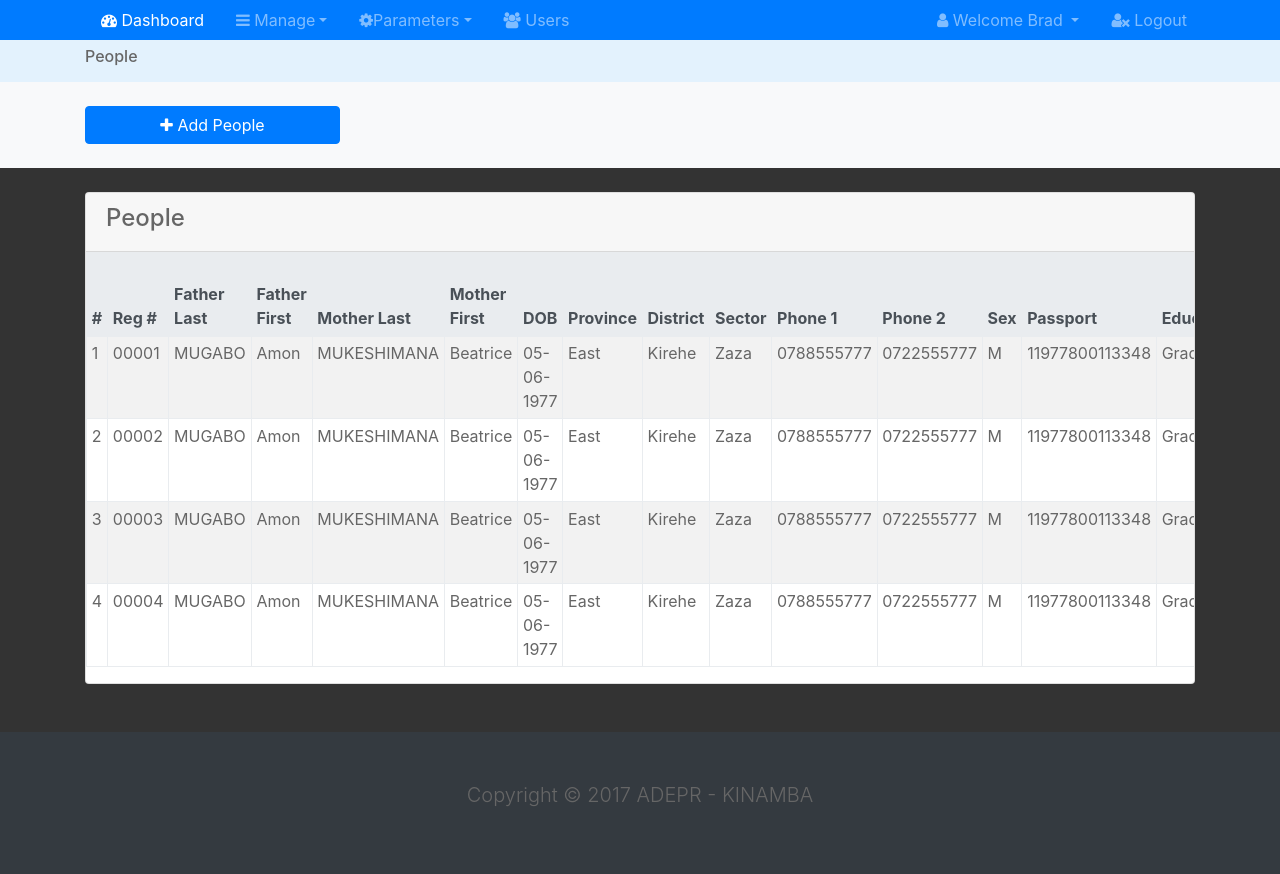
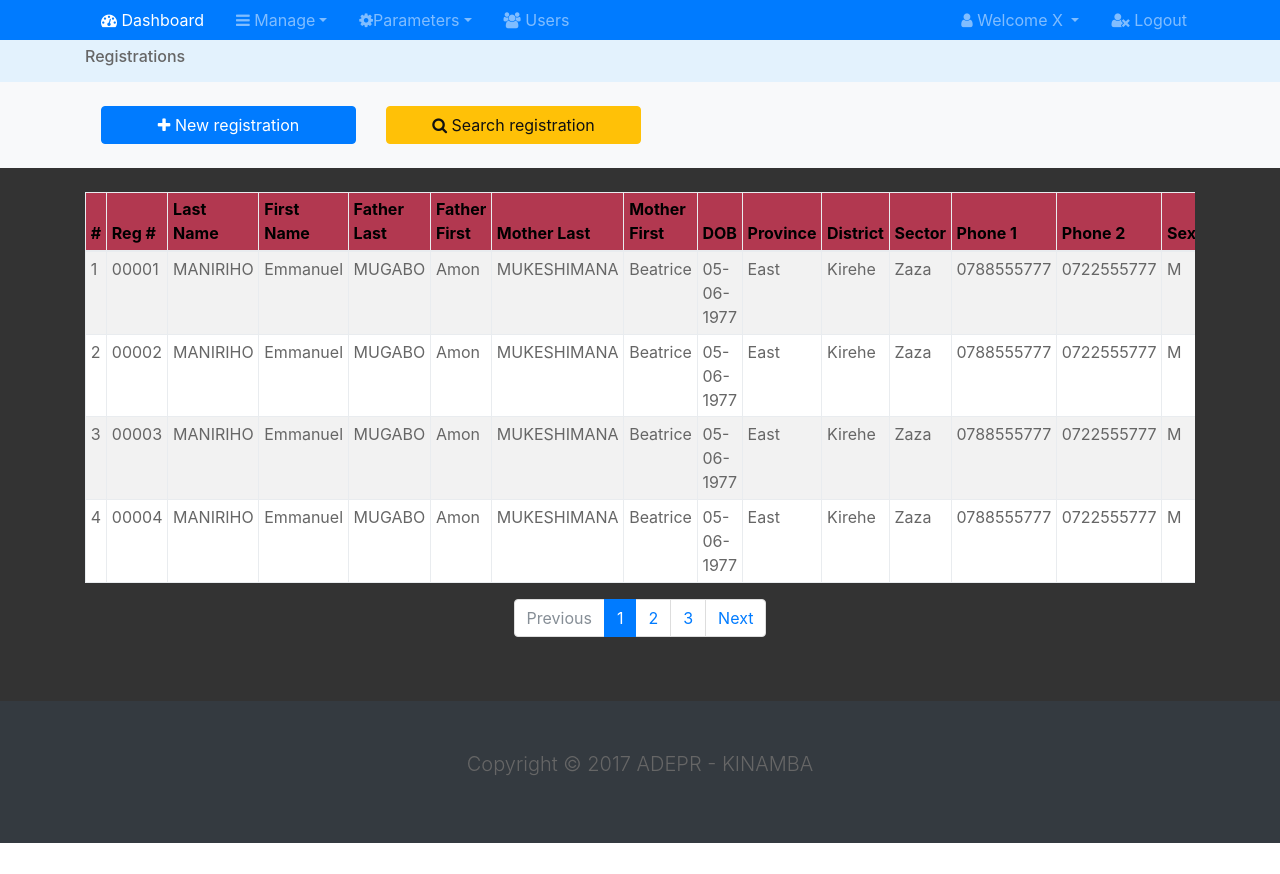
Before and after one commit to innha/kinamba, a PHP site: page /src/manage/people.html in a window 1280 px wide. After the commit the page ends 843 px from the top, so only its background shows below. Run offline with PHP 8.4, Linux system fonts and the light colour scheme; some libraries are stand-ins or nearby versions.

Commit message:
Made lots of modifications

```diff
--- a/src/categories.html
+++ b/src/categories.html
@@ -35,7 +35,7 @@
       <ul class="navbar-nav ml-auto">
         <li class="nav-item dropdown mr-3">
           <a href="#" class="nav-link dropdown-toggle" data-toggle="dropdown">
-            <i class="fa fa-user"></i> Welcome Brad
+            <i class="fa fa-user"></i> Welcome X
           </a>
           <div class="dropdown-menu">
             <a href="profile.html" class="dropdown-item">
--- a/src/css/style.css
+++ b/src/css/style.css
@@ -43,6 +43,13 @@ body {
   border-radius: 5px;
   font-size: 30px; }
 
+#people-table {
+  background-color: #fff; }
+
+#people-table th {
+  background-color: #b23850;
+  color: #000; }
+
 .scrollx {
   overflow-x: scroll; }
 
--- a/src/dashboard0.html
+++ b/src/dashboard0.html
@@ -62,7 +62,7 @@
       <ul class="navbar-nav ml-auto">
         <li class="nav-item dropdown mr-3">
           <a href="#" class="nav-link dropdown-toggle" data-toggle="dropdown">
-            <i class="fa fa-user"></i> Welcome Brad
+            <i class="fa fa-user"></i> Welcome X
           </a>
           <div class="dropdown-menu">
             <a href="profile.html" class="dropdown-item">
--- a/src/details.html
+++ b/src/details.html
@@ -35,7 +35,7 @@
       <ul class="navbar-nav ml-auto">
         <li class="nav-item dropdown mr-3">
           <a href="#" class="nav-link dropdown-toggle" data-toggle="dropdown">
-            <i class="fa fa-user"></i> Welcome Brad
+            <i class="fa fa-user"></i> Welcome X
           </a>
           <div class="dropdown-menu">
             <a href="profile.html" class="dropdown-item">
--- a/src/manage/people.html
+++ b/src/manage/people.html
@@ -25,26 +25,29 @@
         <li class="nav-item dropdown px-2">
           <a href="../dashboard.html" class="nav-link dropdown-toggle" data-toggle="dropdown"><i class="fa fa-navicon"></i> Manage</a>
           <div class="dropdown-menu">
-            <a href="people.html" class="dropdown-item">Registration</a>
+            <a href="../manage/people.html" class="dropdown-item">Registrations</a>
+            <a href="../services/newcomer.html" class="dropdown-item">New Comers</a>
+            <a href="../services/elsewhere.html" class="dropdown-item">From Elsewhere</a>
             <a href="../services/baptism.html" class="dropdown-item">Baptism</a>
-            <a href="../services/lDevelopmenteracy.html" class="dropdown-item">LDevelopmenteracy</a>
+            <a href="../services/literacy.html" class="dropdown-item">Literacy</a>
             <a href="../services/suspensions.html" class="dropdown-item">Suspension</a>
             <a href="../services/bridals.html" class="dropdown-item">Bridal</a>
             <a href="../services/prayers.html" class="dropdown-item">Prayers</a>
             <a href="../services/preaching.html" class="dropdown-item">Preaching</a>
             <a href="../services/choirs.html" class="dropdown-item">Choirs</a>
             <a href="../services/recommendations" class="dropdown-item">Recommendations</a>
+            <a href="../services/burial.html" class="dropdown-item">Burials</a>
           </div>
         </li>
         <li class="nav-item dropdown px-2">
           <a href="../parameters/index.html" class="nav-link dropdown-toggle" data-toggle="dropdown"><i class="fa fa-gear"></i>Parameters</a>
           <div class="dropdown-menu">
-            <a href="../parameters/types.html" class="dropdown-item">Member Type</a>
-            <a href="../parameters/roles.html" class="dropdown-item">Member Role</a>
+            <a href="../parameters/types.html" class="dropdown-item">Type</a>
+            <a href="../parameters/roles.html" class="dropdown-item">Role</a>
             <a href="../parameters/services.html" class="dropdown-item">Services</a>
             <a href="../parameters/commissions.html" class="dropdown-item">Commissions</a>
             <a href="../parameters/choirs.html" class="dropdown-item">Choirs</a>
-            <a href="../parameters/education.html" class="dropdown-item">Education Levels</a>
+            <a href="../parameters/education.html" class="dropdown-item">Education</a>
             <a href="../parameters/zones.html" class="dropdown-item">Zones</a>
             <a href="../parameters/chapelles.html" class="dropdown-item">Chapelles</a>
             <a href="../parameters/villages.html" class="dropdown-item">Villages</a>
@@ -63,7 +66,7 @@
       <ul class="navbar-nav ml-auto">
         <li class="nav-item dropdown mr-3">
           <a href="#" class="nav-link dropdown-toggle" data-toggle="dropdown">
-            <i class="fa fa-user"></i> Welcome Brad
+            <i class="fa fa-user"></i> Welcome X
           </a>
           <div class="dropdown-menu">
             <a href="../profile.html" class="dropdown-item">
@@ -88,7 +91,7 @@
   <div class="container">
     <div class="row">
       <div class="col-md-6">
-        <h6>People</h6>
+        <h6>Registrations</h6>
       </div>
     </div>
   </div>
@@ -98,9 +101,14 @@
 <section id="action" class="py-4 mb-4 bg-light">
   <div class="container">
     <div class="row">
-      <div class="col-md-3">
+      <div class="col-md-3 ml-3">
         <a href="#" class="btn btn-primary btn-block" data-toggle="modal" data-target="#addPeopleModal">
-          <i class="fa fa-plus"></i> Add People
+          <i class="fa fa-plus"></i> New registration
+        </a>
+      </div>
+      <div class="col-md-3 mr-3">
+        <a href="#" class="btn btn-warning btn-block" data-toggle="modal" data-target="#searchPeopleModal">
+          <i class="fa fa-search"></i> Search registration
         </a>
       </div>
     </div>
@@ -112,17 +120,14 @@
   <div class="container">
     <div class="row">
       <div class="col">
-        <div class="card">
-          <div class="card-header">
-            <h4>People</h4>
-          </div>
           <div class="scrollx">
-            <table class="table table-striped table-hover table-sm table-bordered">
+            <table class="table table-striped table-hover table-sm table-bordered"  id="people-table">
               <thead class="thead-default">
-                <tr>
                 <tr>
                   <th>#</th>
                   <th>Reg #</th>
+                  <th>Last Name</th>
+                  <th>First Name</th>
                   <th>Father Last</th>
                   <th>Father First</th>
                   <th>Mother Last</th>
@@ -137,7 +142,7 @@
                   <th>Passport</th>
                   <th>Education</th>
                   <th>School</th>
-                    <th>MarDevelopmental Status</th>
+                  <th>Marital Status</th>
                   <th>Email</th>
                   <th>Res. Province</th>
                   <th>Res. District</th>
@@ -164,12 +169,13 @@
                   <th>Notes</th>
                   <th colspan="2">Ops</th>
                 </tr>
-                </tr>
               </thead>
               <tbody>
                 <tr>
                   <td scope="row">1</td>
                   <td>00001</td>
+                  <td>MANIRIHO</td>
+                  <td>Emmanuel</td>
                   <td>MUGABO</td>
                   <td>Amon</td>
                   <td>MUKESHIMANA</td>
@@ -219,6 +225,8 @@
                 <tr>
                   <td scope="row">2</td>
                   <td>00002</td>
+                  <td>MANIRIHO</td>
+                  <td>Emmanuel</td>
                   <td>MUGABO</td>
                   <td>Amon</td>
                   <td>MUKESHIMANA</td>
@@ -268,6 +276,8 @@
                 <tr>
                   <td scope="row">3</td>
                   <td>00003</td>
+                  <td>MANIRIHO</td>
+                  <td>Emmanuel</td>
                   <td>MUGABO</td>
                   <td>Amon</td>
                   <td>MUKESHIMANA</td>
@@ -317,6 +327,8 @@
                 <tr>
                   <td scope="row">4</td>
                   <td>00004</td>
+                  <td>MANIRIHO</td>
+                  <td>Emmanuel</td>
                   <td>MUGABO</td>
                   <td>Amon</td>
                   <td>MUKESHIMANA</td>
@@ -365,8 +377,17 @@
                 </tr>
               </tbody>
             </table>
+            <nav>
+            <ul class="pagination justify-content-center">
+                <li class="page-item disabled"><a class="page-link" href="#">Previous</a></li>
+                <li class="page-item active"><a class="page-link" href="#">1</a></li>
+                <li class="page-item"><a class="page-link" href="#">2</a></li>
+                <li class="page-item"><a class="page-link" href="#">3</a></li>
+                <li class="page-item"><a class="page-link" href="#">Next</a></li>
+            </ul>
+          </nav>
           </div>
-        </div>
+        <!-- </div> -->
       </div>
     </div>
     </div>
@@ -388,12 +409,20 @@
   <div class="modal-dialog modal-lg">
     <div class="modal-content">
       <div class="modal-header bg-primary text-whDevelopmente">
-        <h5 class="modal-title">Add People</h5>
+        <h5 class="modal-title">New Registration</h5>
         <button class="close" data-dismis="modal"><span>&times;</span></button>
       </div>
       <div class="modal-body">
         <div>
           <form>
+            <div class="form-group">
+              <label for="lName">Last Name</label>
+              <input type="text" class="form-control">
+            </div>
+            <div class="form-group">
+              <label for="fName">First Name</label>
+              <input type="text" class="form-control">
+            </div>
             <div class="form-group">
               <label for="fLName">Father's Lastname</label>
               <input type="text" class="form-control">
@@ -558,6 +587,29 @@
               </select>
             </div>
             <div class="form-group">
+              <label for="employer">Email</label>
+              <input type="text" class="form-control">
+            </div>
+            <div class="form-group">
+              <label for="service">Service</label>
+              <select class="form-control">
+                <option value="1">Registration</option>
+                <option value="2">New Comers</option>
+                <option value="3">From Elsewhere</option>
+                <option value="4">Baptism</option>
+                <option value="5">Literacy</option>
+                <option value="6">Preach</option>
+                <option value="7">Suspension</option>
+                <option value="8">Repenting</option>
+                <option value="9">Bridal</option>
+                <option value="10">Marriage</option>
+                <option value="11">Prayers</option>
+                <option value="12">Burial</option>
+                <option value="13">Recommendations</option>
+                <option value="14">Choirs</option>
+              </select>
+            </div>
+            <div class="form-group">
               House Owner ?
               <label>
                 <input type="radio" name="houseOwner" id="isHouseOwner" autocomplete="off" checked> Yes
@@ -568,10 +620,6 @@
             </div>
             <div class="form-group">
               <label for="job">Job</label>
-              <input type="text" class="form-control">
-            </div>
-            <div class="form-group">
-              <label for="employer">Email</label>
               <input type="text" class="form-control">
             </div>
             <div class="form-group">
@@ -648,23 +696,6 @@
               </label>
             </div>
             <div class="form-group">
-              <label for="service">Service</label>
-              <select class="form-control">
-                <option value="1">Preach</option>
-                <option value="2">Baptism</option>
-                <option value="3">Literacy</option>
-                <option value="4">Registration</option>
-                <option value="5">Suspension</option>
-                <option value="6">Repenting</option>
-                <option value="7">Bridal</option>
-                <option value="8">Marriage</option>
-                <option value="9">Prayers</option>
-                <option value="10">Burial</option>
-                <option value="11">Recommendations</option>
-                <option value="12">Choirs</option>
-              </select>
-            </div>
-            <div class="form-group">
               <label for="commission">Commission</label>
               <select class="form-control">
                 <option value="1">Reception</option>
@@ -707,6 +738,192 @@
       <div class="modal-footer">
         <button class="btn btn-secondary">Close</button>
         <button class="btn btn-primary">Save</button>
+      </div>
+    </div>
+  </div>
+</div>
+
+<!-- SEARCH PEOPLE MODAL -->
+<div class="modal fade" id="searchPeopleModal">
+  <div class="modal-dialog modal-lg">
+    <div class="modal-content">
+      <div class="modal-header bg-warning text-white">
+        <h5 class="modal-title">Search Registration</h5>
+        <button class="close" data-dismis="modal"><span>&times;</span></button>
+      </div>
+      <div class="modal-body">
+        <div>
+          <form>
+            <div class="form-group">
+              <label for="lName">Last Name</label>
+              <input type="text" class="form-control">
+            </div>
+            <div class="form-group">
+              <label for="fName">First Name</label>
+              <input type="text" class="form-control">
+            </div>
+            <div class="form-group">
+              <label for="fLName">Father's Lastname</label>
+              <input type="text" class="form-control">
+            </div>
+            <div class="form-group">
+              <label for="fFName">Father's Firstname</label>
+              <input type="text" class="form-control">
+            </div>
+            <div class="form-group">
+              <label for="mLName">Mother's Lastname</label>
+              <input type="text" class="form-control">
+            </div>
+            <div class="form-group">
+              <label for="mFName">Mother's Firstname</label>
+              <input type="text" class="form-control">
+            </div>
+            <div class="form-group">
+              <label for="dob">Date of Birth</label>
+              <input type="date" class="form-control">
+            </div>
+            <div class="form-group">
+              <label for="bProvince">Birth Province</label>
+              <select class="form-control">
+                <option value="1">Kigali</option>
+                <option value="2">East</option>
+                <option value="3">West</option>
+                <option value="4">South</option>
+                <option value="5">North</option>
+              </select>
+            </div>
+            <div class="form-group">
+              <label for="bDistrict">Birth District</label>
+              <select class="form-control">
+                <option value="1">Nyarugenge</option>
+                <option value="2">Gasabo</option>
+                <option value="3">Kicukiro</option>
+                <option value="4">Ngoma</option>
+                <option value="5">Muhanga</option>
+                <option value="6">Gicumbi</option>
+                <option value="7">Karongi</option>
+              </select>
+            </div>
+            <div class="form-group">
+              <label for="bSector">Birth Sector</label>
+              <select class="form-control">
+                <option value="1">Muhima</option>
+                <option value="2">Gatsata</option>
+                <option value="3">Remera</option>
+                <option value="4">Kanombe</option>
+                <option value="5">Kimisagara</option>
+                <option value="6">Rugerero</option>
+                <option value="7">Rubengera</option>
+              </select>
+            </div>
+            <div class="form-group">
+              <label for="tel1">Phone 1</label>
+              <input type="tel" class="form-control">
+            </div>
+            <div class="form-group">
+              <label for="tel2">Phone 2</label>
+              <input type="tel" class="form-control">
+            </div>
+            <div class="form-group">
+              Sex
+              <label>
+                <input type="radio" name="sex" id="male" autocomplete="off" checked> Male
+              </label>
+              <label>
+                <input type="radio" name="sex" id="female" autocomplete="off"> Female
+              </label>
+            </div>
+            <div class="form-group">
+              <label for="passport">ID/Passport</label>
+              <input type="text" class="form-control">
+            </div>
+            <div class="form-group">
+              Marital Status
+              <label>
+                <input type="radio" name="mStatus" id="married" autocomplete="off" checked> Married
+              </label>
+              <label>
+                <input type="radio" name="mStatus" id="single" autocomplete="off"> Single
+              </label>
+              <label>
+                <input type="radio" name="mStatus" id="divorced" autocomplete="off"> Divorced
+              </label>
+              <label>
+                <input type="radio" name="mStatus" id="window" autocomplete="off"> Widow
+              </label>
+            </div>
+            <div class="form-group">
+              <label for="email">Email</label>
+              <input type="email" class="form-control">
+            </div>
+            <div class="form-group">
+              <label for="rProvince">Resident Province</label>
+              <select class="form-control">
+                <option value="1">Kigali</option>
+                <option value="2">East</option>
+                <option value="3">West</option>
+                <option value="4">South</option>
+                <option value="5">North</option>
+              </select>
+            </div>
+            <div class="form-group">
+              <label for="rDistrict">Resident District</label>
+              <select class="form-control">
+                <option value="1">Nyarugenge</option>
+                <option value="2">Gasabo</option>
+                <option value="3">Kicukiro</option>
+                <option value="4">Ngoma</option>
+                <option value="5">Muhanga</option>
+                <option value="6">Gicumbi</option>
+                <option value="7">Karongi</option>
+              </select>
+            </div>
+            <div class="form-group">
+              <label for="rSector">Resident Sector</label>
+              <select class="form-control">
+                <option value="1">Muhima</option>
+                <option value="2">Gatsata</option>
+                <option value="3">Remera</option>
+                <option value="4">Kanombe</option>
+                <option value="5">Kimisagara</option>
+                <option value="6">Rugerero</option>
+                <option value="7">Rubengera</option>
+              </select>
+            </div>
+            <div class="form-group">
+              <label for="rCell">Resident Cell</label>
+              <select class="form-control">
+                <option value="1">Kadobogo</option>
+                <option value="2">Muhima 1</option>
+                <option value="3">Nyabugogo</option>
+                <option value="4">Kinamba</option>
+                <option value="5">Ruturusu</option>
+                <option value="6">Nengo</option>
+                <option value="7">Mbugangari</option>
+              </select>
+            </div>
+            <div class="form-group">
+              <label for="rVillage">Resident Village</label>
+              <select class="form-control">
+                <option value="1">Amahoro</option>
+                <option value="2">Kabeza</option>
+                <option value="3">Yawunde</option>
+                <option value="4">Umutekano</option>
+                <option value="5">Rukomo</option>
+                <option value="6">Nyabarongo</option>
+                <option value="7">Nzove</option>
+              </select>
+            </div>
+            <div class="form-group">
+              <label for="employer">Email</label>
+              <input type="text" class="form-control">
+            </div>
+          </form>
+        </div>
+      </div>
+      <div class="modal-footer">
+        <button class="btn btn-secondary">Close</button>
+        <button class="btn btn-warning">Search</button>
       </div>
     </div>
   </div>
--- a/src/posts.html
+++ b/src/posts.html
@@ -35,7 +35,7 @@
       <ul class="navbar-nav ml-auto">
         <li class="nav-item dropdown mr-3">
           <a href="#" class="nav-link dropdown-toggle" data-toggle="dropdown">
-            <i class="fa fa-user"></i> Welcome Brad
+            <i class="fa fa-user"></i> Welcome X
           </a>
           <div class="dropdown-menu">
             <a href="profile.html" class="dropdown-item">
--- a/src/profile.html
+++ b/src/profile.html
@@ -35,7 +35,7 @@
       <ul class="navbar-nav ml-auto">
         <li class="nav-item dropdown mr-3">
           <a href="#" class="nav-link dropdown-toggle" data-toggle="dropdown">
-            <i class="fa fa-user"></i> Welcome Brad
+            <i class="fa fa-user"></i> Welcome X
           </a>
           <div class="dropdown-menu">
             <a href="profile.html" class="dropdown-item">
--- a/src/scss/style.scss
+++ b/src/scss/style.scss
@@ -66,6 +66,15 @@ body{
   }
 }
 
+#people-table{
+  background-color: #fff;
+}
+
+#people-table th{
+  background-color: #b23850;
+  color: #000;
+}
+
 .scrollx {
   overflow-x: scroll;
 }
--- a/src/settings.html
+++ b/src/settings.html
@@ -35,7 +35,7 @@
       <ul class="navbar-nav ml-auto">
         <li class="nav-item dropdown mr-3">
           <a href="#" class="nav-link dropdown-toggle" data-toggle="dropdown">
-            <i class="fa fa-user"></i> Welcome Brad
+            <i class="fa fa-user"></i> Welcome X
           </a>
           <div class="dropdown-menu">
             <a href="profile.html" class="dropdown-item">
--- a/src/users.html
+++ b/src/users.html
@@ -35,7 +35,7 @@
       <ul class="navbar-nav ml-auto">
         <li class="nav-item dropdown mr-3">
           <a href="#" class="nav-link dropdown-toggle" data-toggle="dropdown">
-            <i class="fa fa-user"></i> Welcome Brad
+            <i class="fa fa-user"></i> Welcome X
           </a>
           <div class="dropdown-menu">
             <a href="profile.html" class="dropdown-item">
```
Also changed, not shown: src/dashboard.html (+9 -6 lines). Lines whose indentation alone changed are shown as unchanged.
